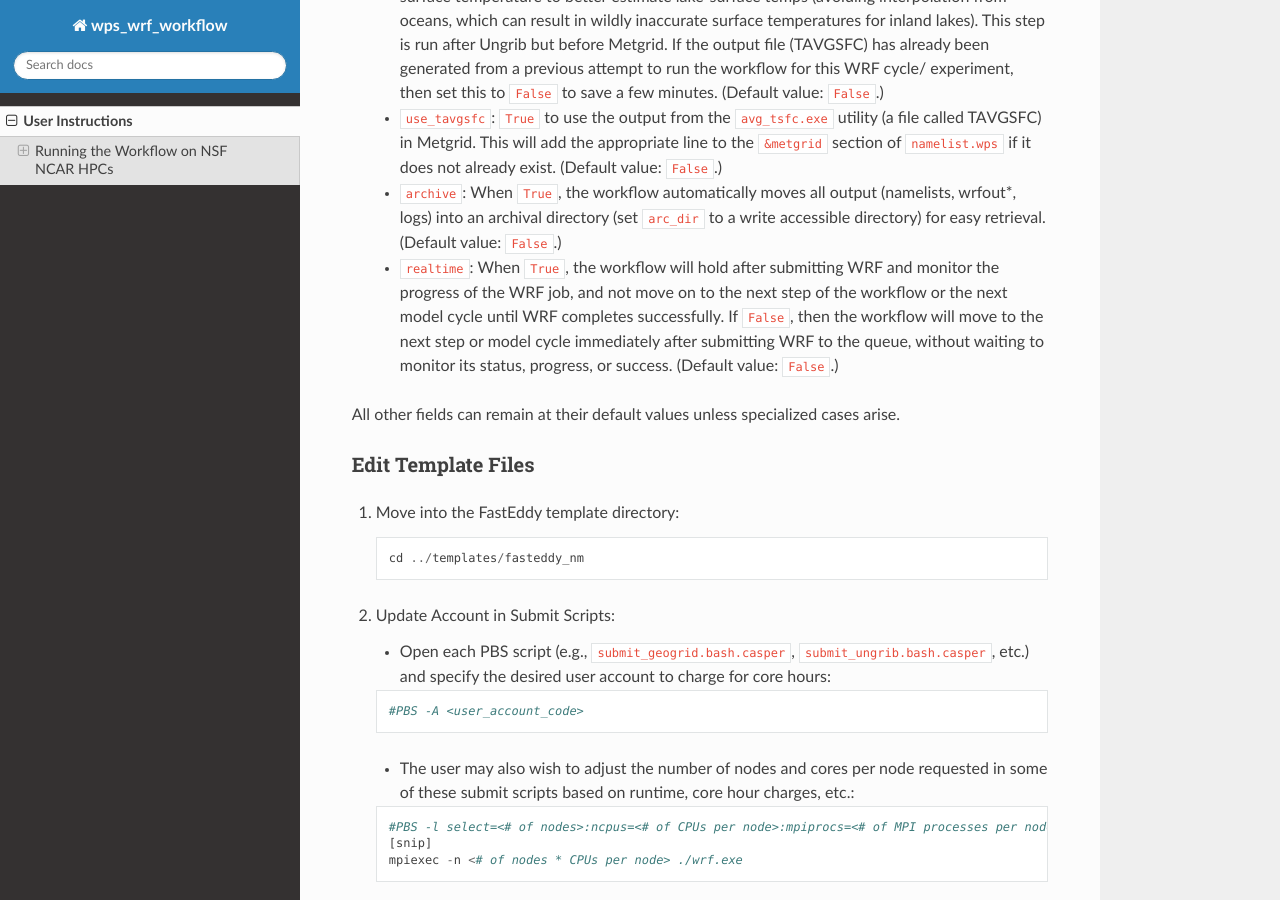
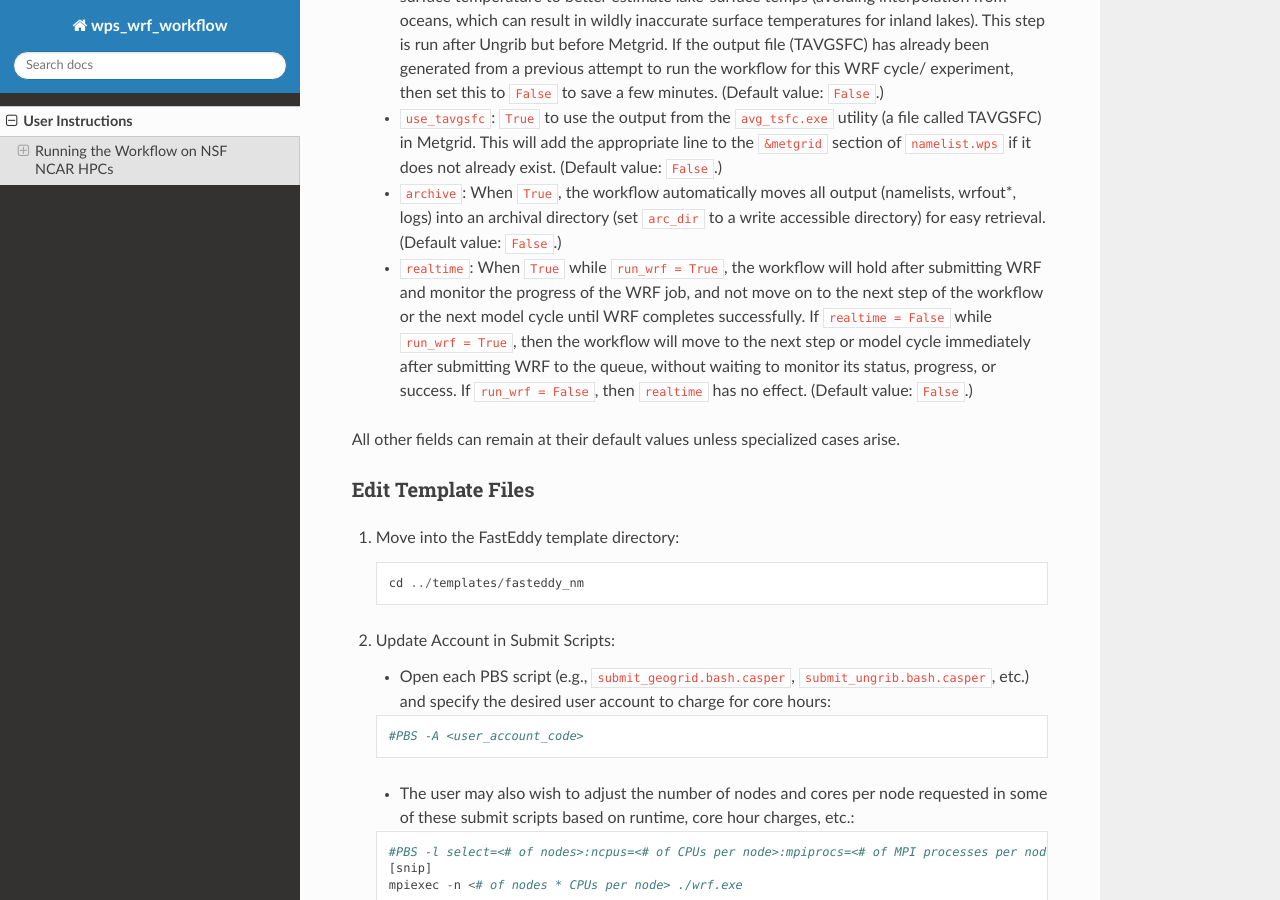
Before and after one commit to lorn-jaeger/wrf-run, a Sphinx documentation site: the page built from docs/user_instructions.rst, in a window 1280 px wide and 900 px high, scrolled down 2679 px. Built offline with Sphinx 7.4.7 and the Read the Docs theme 3.1.0, drawn with Linux system fonts in a browser that asks for light colours.

Commit message:
One more update to the documentation to add helpful clarification.

```diff
--- a/docs/user_instructions.rst
+++ b/docs/user_instructions.rst
@@ -173,12 +173,13 @@
      (namelists, wrfout*, logs) into an archival directory (set :code:`arc_dir` to a
      write accessible directory) for easy retrieval. (Default value: :code:`False`.)
 
-   * :code:`realtime`: When :code:`True`, the workflow will hold after submitting WRF
-     and monitor the progress of the WRF job, and not move on to the next step of the
-     workflow or the next model cycle until WRF completes successfully. If :code:`False`,
-     then the workflow will move to the next step or model cycle immediately after
-     submitting WRF to the queue, without waiting to monitor its status, progress, or
-     success. (Default value: :code:`False`.)
+   * :code:`realtime`: When :code:`True` while :code:`run_wrf = True`, the workflow
+     will hold after submitting WRF and monitor the progress of the WRF job, and not
+     move on to the next step of the workflow or the next model cycle until WRF completes
+     successfully. If :code:`realtime = False` while :code:`run_wrf = True`, then the
+     workflow will move to the next step or model cycle immediately after submitting WRF
+     to the queue, without waiting to monitor its status, progress, or success. If
+     :code:`run_wrf = False`, then :code:`realtime` has no effect. (Default value: :code:`False`.)
 
 All other fields can remain at their default values unless specialized
 cases arise.
```
